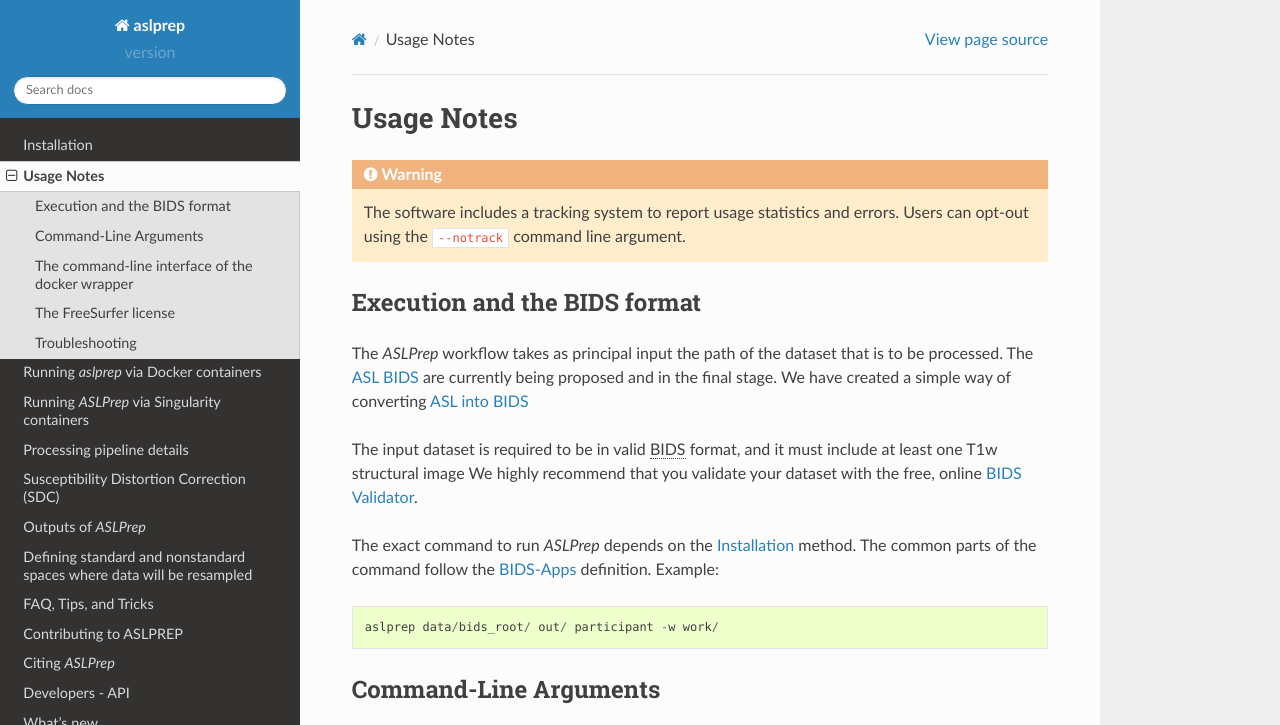
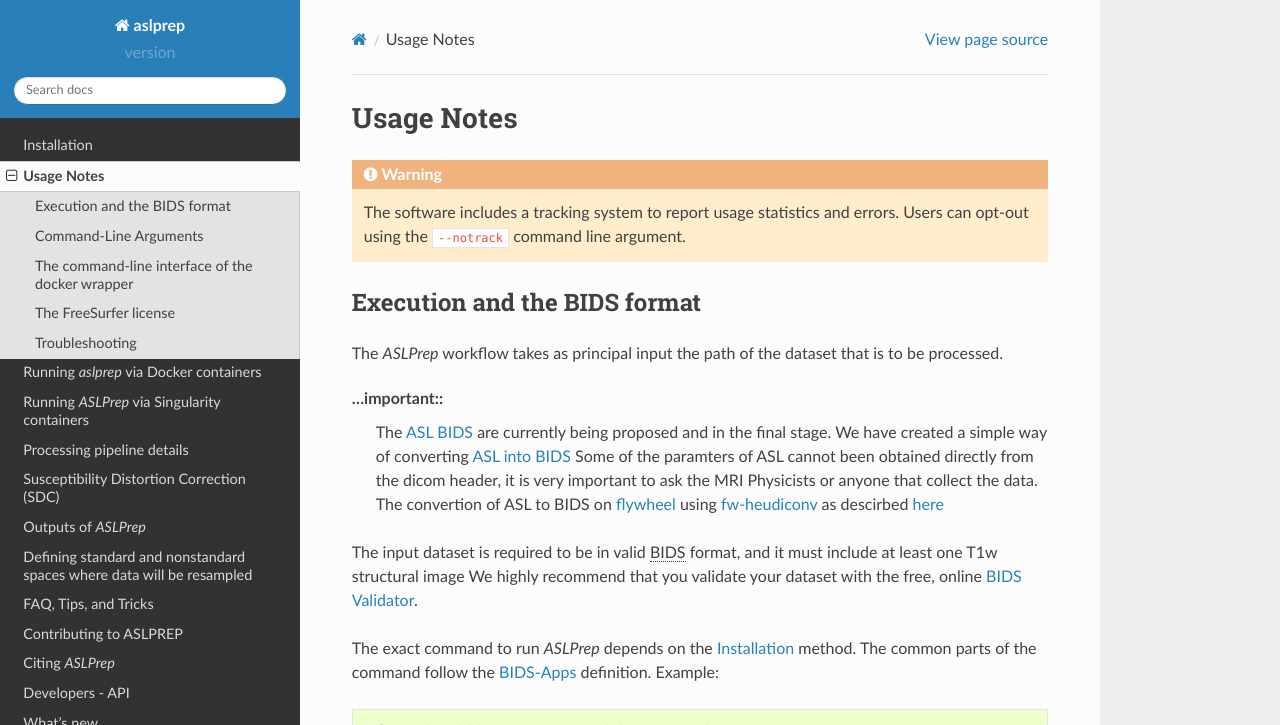
Before and after one commit to PennLINC/aslprep, a Sphinx documentation site: the page built from docs/usage.rst, in a window 1280 px wide and 900 px high, cut to the strip 0-725 px from the top of the window. Built offline with Sphinx 7.4.7 and the Read the Docs theme 2.0.0, drawn with Linux system fonts in a browser that asks for light colours.

Commit message:
Update usage.rst

```diff
--- a/docs/usage.rst
+++ b/docs/usage.rst
@@ -13,8 +13,15 @@ Execution and the BIDS format
 -----------------------------
 The *ASLPrep* workflow takes as principal input the path of the dataset
 that is to be processed.
-The `ASL BIDS <shorturl.at/kqrRS>`_  are currently being proposed and in the final stage.
-We have created a simple way of converting `ASL into BIDS <https://github.com/PennLINC/aslbids>`_
+
+...important::
+     The `ASL BIDS <shorturl.at/kqrRS>`_  are currently being proposed and in the final stage.
+     We have created a simple way of converting `ASL into BIDS <https://github.com/PennLINC/aslbids>`_
+     Some of the paramters of ASL cannot been obtained directly from the dicom header,
+     it is very  important to ask the MRI Physicists  or anyone that collect the data.
+     The convertion of ASL to BIDS on `flywheel <https://flywheel.io/>`_ using `fw-heudiconv <https://fw-heudiconv.readthedocs.io>`_
+     as descirbed `here <https://fw-heudiconv.readthedocs.io/en/latest/tips.html#arterial-spin-labelling-data>`_
+
 
 The input dataset is required to be in valid :abbr:`BIDS (Brain Imaging Data
 Structure)` format, and it must include at least one T1w structural image
@@ -27,6 +34,9 @@ The common parts of the command follow the `BIDS-Apps
 Example: ::
 
     aslprep data/bids_root/ out/ participant -w work/
+
+
+
 
 
 Command-Line Arguments
```
